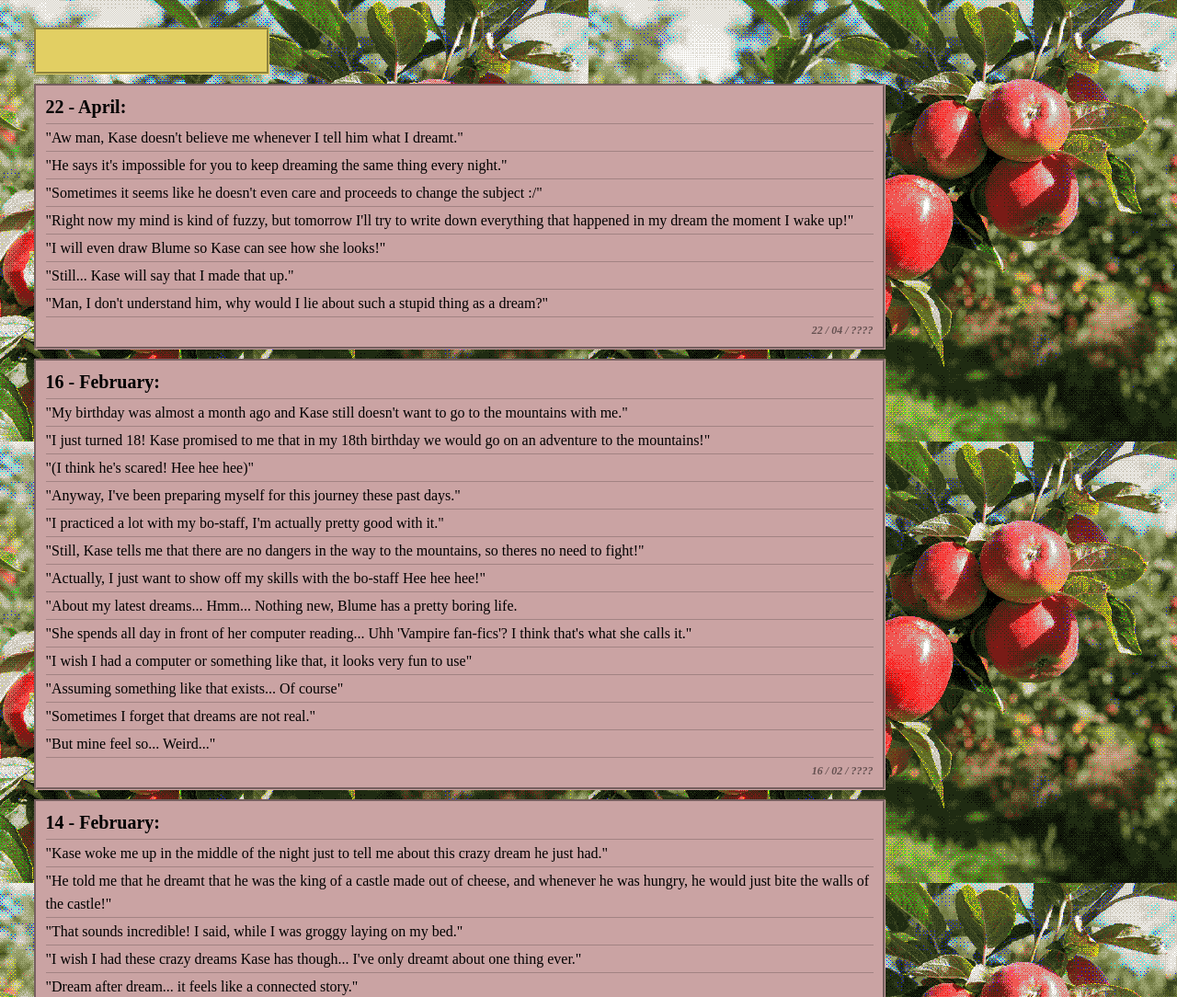
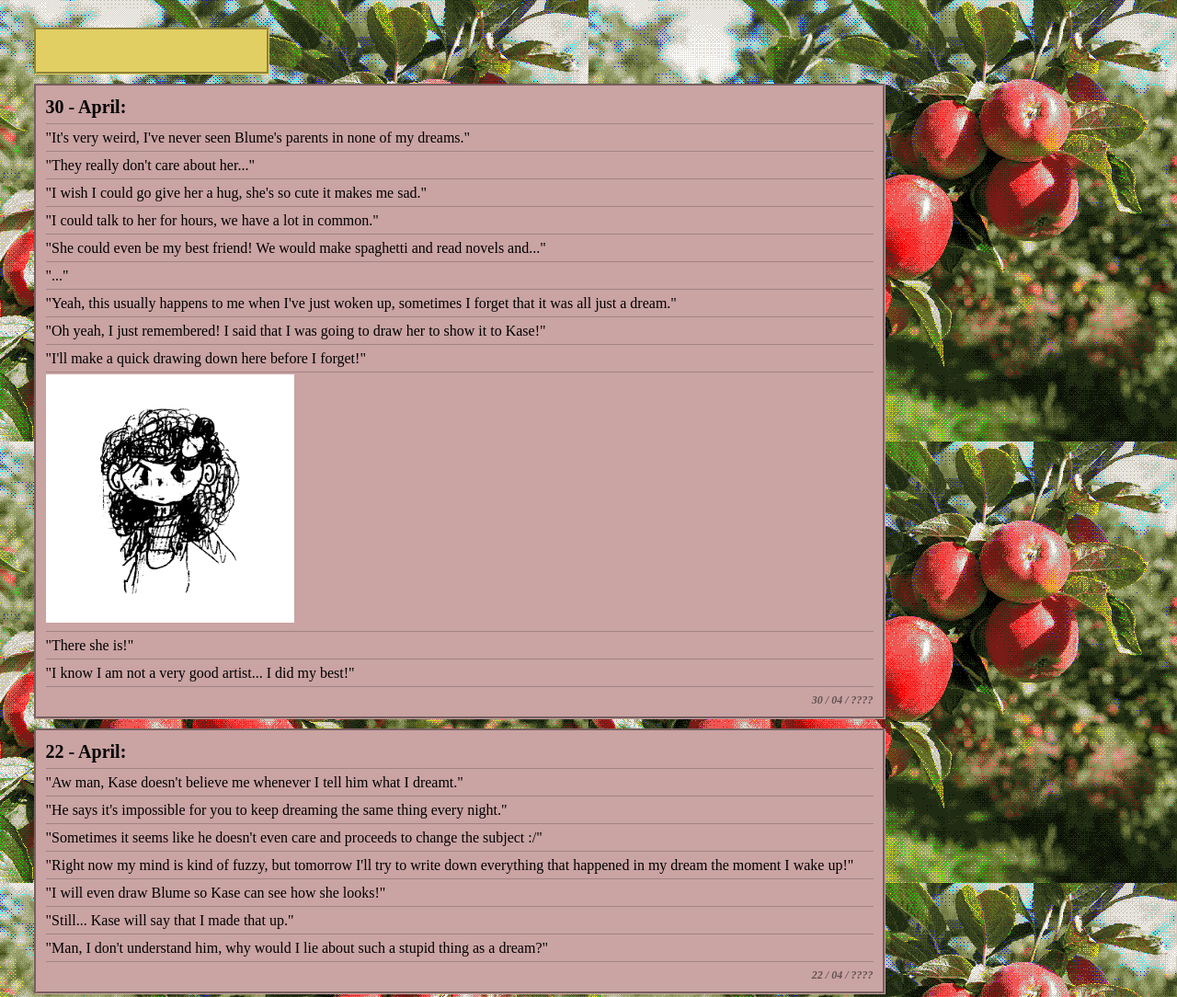
Before and after one commit to thehirou/apfel-diary, a plain HTML site: page index.html in a window 1280 px wide. Shown: the top 1084 px of the page at 92% size. Drawn offline with Linux system fonts and the light colour scheme.

Commit message:
blume 30-april

```diff
--- a/index.html
+++ b/index.html
@@ -38,6 +38,26 @@
 
             <p class="date">10/03/2023</p>
         </div> -->
+
+        <div id="entryDiv" title="In this chapter, Apfel talks about how she wishes she could be with Blume, she feels bad for her.">
+            <p class="title">30 - April:</p>
+            <p class="entry">
+                <br>
+				"It's very weird, I've never seen Blume's parents in none of my dreams."<br>
+				"They really don't care about her..."<br>
+				"I wish I could go give her a hug, she's so cute it makes me sad."<br>
+				"I could talk to her for hours, we have a lot in common."<br>
+				"She could even be my best friend! We would make spaghetti and read novels and..."<br>
+				"..."<br>
+				"Yeah, this usually happens to me when I've just woken up, sometimes I forget that it was all just a dream."<br>
+				"Oh yeah, I just remembered! I said that I was going to draw her to show it to Kase!"<br>
+				"I'll make a quick drawing down here before I forget!"<br>
+				<img src="apfel_146.png" alt="Drawing of Blume, drawn by Apfel" width="30%" height="30%"><br>
+				"There she is!"<br>
+				"I know I am not a very good artist... I did my best!"<br>
+            </p>
+            <div id="dateDiv"><p class="date">30 / 04 / ????</p></div>
+        </div>
 
         <div id="entryDiv" title="In this chapter, Apfel talks about how Kase doesn't believe her whenever she tells him about what she dreamt.">
             <p class="title">22 - April:</p>
```
Also changed, not shown: apfel_146.png (added).
